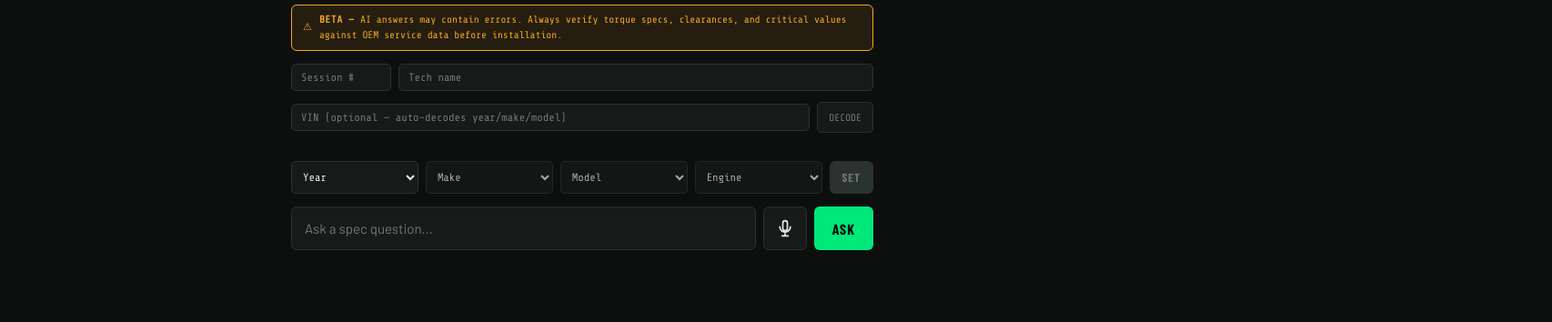
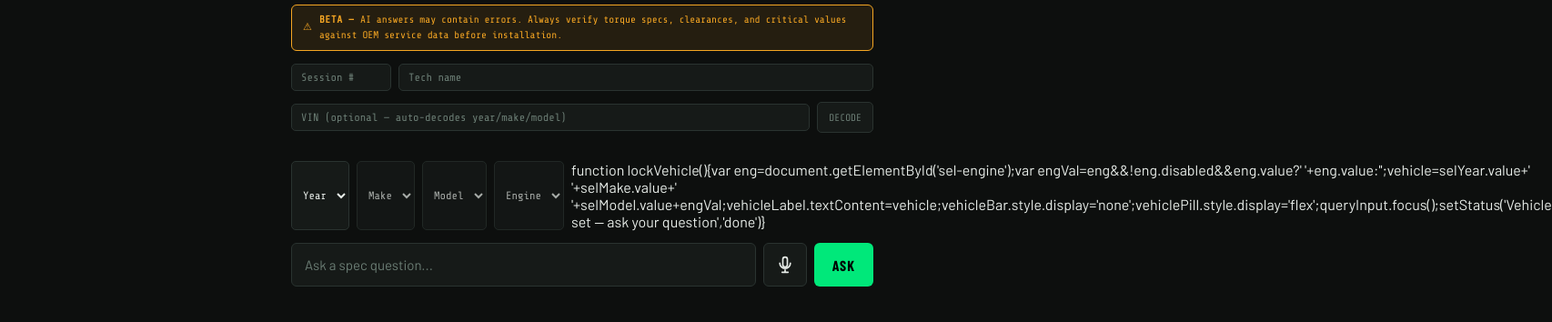
Before and after one commit to crispikreme/shopref, a website: page index.html in a window 1280 px wide. Shown: the part 72-426 px from the top of the page at 91% size, 1706 px wide, since content can reach past the window. Drawn offline with nearby package versions, Linux system fonts and the light colour scheme; a web font is replaced by a local one.

Commit message:
Update index.html

```diff
--- a/index.html
+++ b/index.html
@@ -123,7 +123,7 @@ body{background:var(--bg);color:var(--text);font-family:var(--sans);min-height:1
     <select id="sel-year"><option value="">Year</option></select>
     <select id="sel-make" disabled><option value="">Make</option></select>
     <select id="sel-model" disabled><option value="">Model</option></select><select id="sel-engine" disabled><option value="">Engine</option></select>
-    <button class="btn-go" id="btn-lock" onclick="lockVehicle()" disabled style="height:36px;font-size:13px;padding:0 14px">SET</button>
+    function lockVehicle(){var eng=document.getElementById('sel-engine');var engVal=eng&&!eng.disabled&&eng.value?' '+eng.value:'';vehicle=selYear.value+' '+selMake.value+' '+selModel.value+engVal;vehicleLabel.textContent=vehicle;vehicleBar.style.display='none';vehiclePill.style.display='flex';queryInput.focus();setStatus('Vehicle set — ask your question','done')}
   </div>
   <div class="vehicle-pill" id="vehicle-pill">
     <span id="vehicle-label"></span>
```
